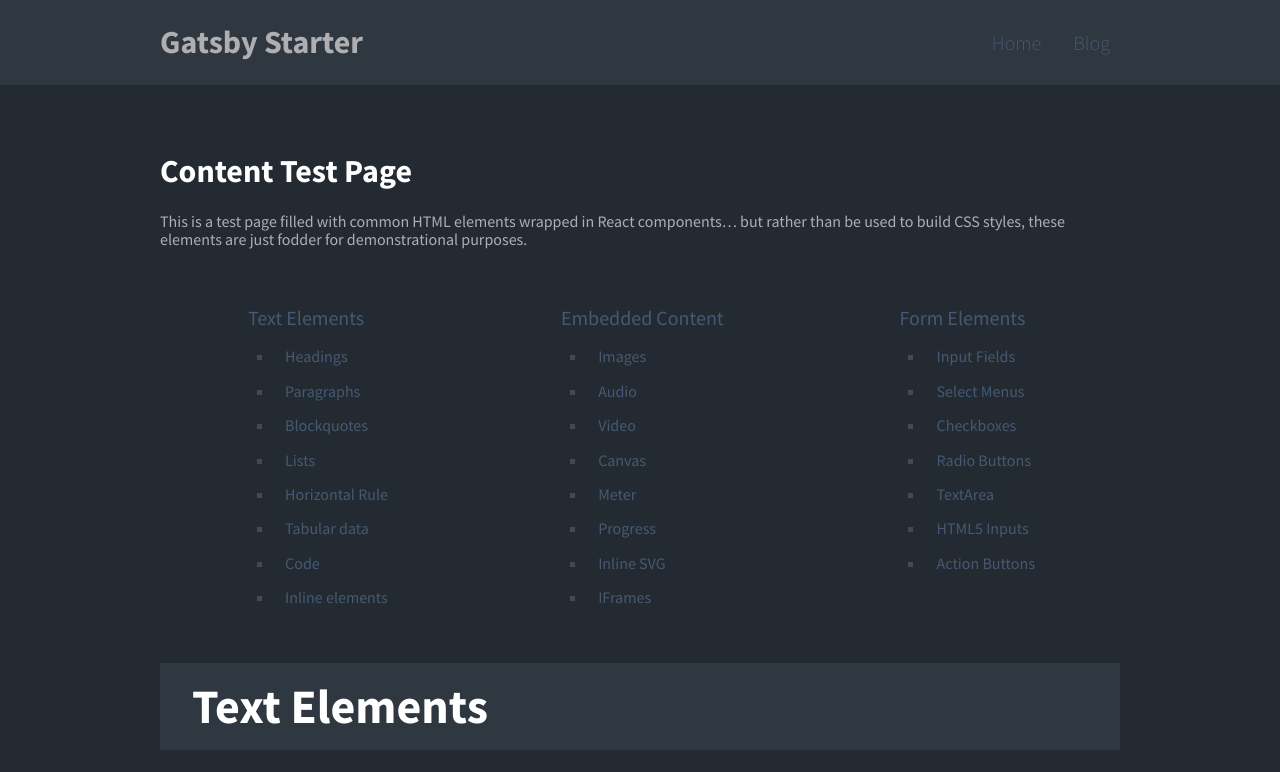
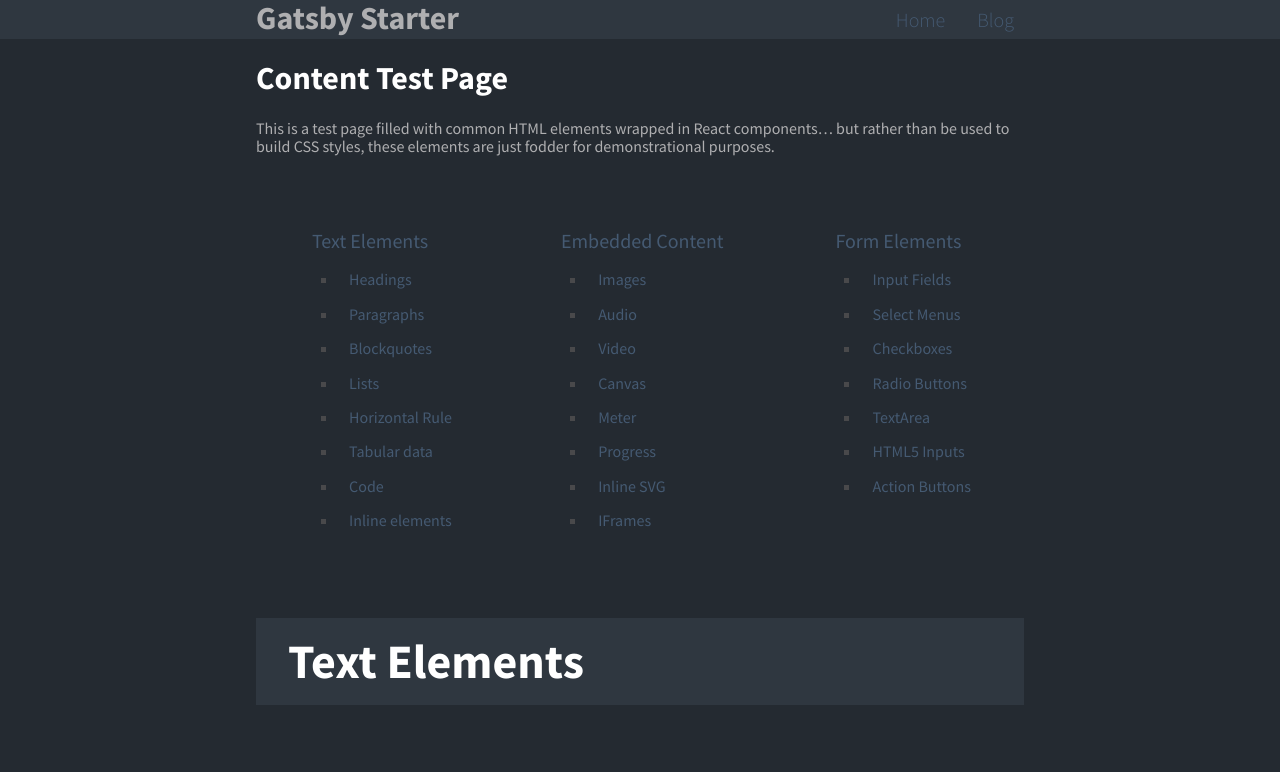
Before and after one commit to mikedpad/gatsby-starter, a Gatsby site: page / in a window 1280 px wide. Shown: the top 772 px of the page. Built offline with nearby package versions, Linux system fonts and the light colour scheme; Gatsby itself is replaced by a stand-in of ours.

Commit message:
Updated and refactored components

```diff
--- a/src/components/Layout/Layout.jsx
+++ b/src/components/Layout/Layout.jsx
@@ -1,26 +1,14 @@
 import React from 'react';
-import PropTypes from 'prop-types';
-import { Helmet } from 'react-helmet';
 import { useStaticQuery, graphql } from 'gatsby';
-import styled, { createGlobalStyle } from 'styled-components';
-import { fluidRange, lighten } from 'polished';
+import styled from 'styled-components';
+import { lighten } from 'polished';
 import Link from '../Link';
-import Navigation from './Navigation';
-import { sansSerif } from '../../styles/fonts';
-import { bg, fg } from '../../styles/colors';
-
-const GlobalCSS = createGlobalStyle`
-  :root {
-    background-color: ${bg};
-    color: ${fg};
-    font-family: ${sansSerif};
-    text-rendering: optimizeLegibility;
-  }
-`;
+import { bg, fg, links } from '../../styles/colors';
+import { minWidth, maxWidth } from '../../styles/mq';
+import SEO from '../SEO';
 
 const Header = styled.header`
   background-color: ${lighten(0.05, bg)};
-  margin-bottom: 1.45rem;
 `;
 
 const Main = styled.main`
@@ -28,30 +16,27 @@ const Main = styled.main`
   padding: 0;
 `;
 
-const Wrapper = styled.div`
-  margin: 0 auto;
-  padding: 1.5rem 1.25rem;
+const Container = styled.div`
+  display: flex;
+  flex-flow: ${props => props.orientation} nowrap;
+  justify-content: space-between;
+  margin: 0;
 
-  ${fluidRange(
-    {
-      prop: `max-width`,
-      fromSize: `600px`,
-      toSize: `960px`,
-    },
-    `640px`,
-    `1200px`,
-  )}
-`;
+  @media (${minWidth.mobileLarge}) {
+    margin: 0 auto;
+    ${maxWidth.mobileLarge};
+  }
 
-const FlexWrap = styled.div`
-  align-items: center;
-  display: flex;
-  flex-flow: row nowrap;
-  justify-content: space-between;
+  @media (${minWidth.tablet}) {
+    margin: 0 auto;
+    ${maxWidth.tablet};
+  }
 `;
 
 const Title = styled.h1`
+  display: block;
   margin: 0;
+  white-space: nowrap;
 `;
 
 const TitleLink = styled(Link)`
@@ -64,10 +49,41 @@ const TitleLink = styled(Link)`
   }
 `;
 
-const Layout = ({ title, children }) => {
+const UnorderedList = styled.ul`
+  list-style-type: none;
+  margin: 0;
+  padding: 0;
+`;
+
+const ListItem = styled.li`
+  display: inline-block;
+  margin-left: 0.75rem;
+
+  &:first-child {
+    margin-left: 0;
+  }
+`;
+
+const NavLink = styled(Link)`
+  background-color: inherit;
+  color: ${links.normal};
+  display: inline-block;
+  font-size: 1.25rem;
+  font-weight: 300;
+  padding: 8px 10px;
+  text-decoration: none;
+  transition: all 0.2s ease-out;
+
+  &:hover {
+    background-color: #ffffff33;
+    color: #fff;
+  }
+`;
+
+export default ({ children }) => {
   const {
     site: {
-      siteMetadata: { title: siteTitle },
+      siteMetadata: { title },
     },
   } = useStaticQuery(graphql`
     query SiteTitleQuery {
@@ -81,35 +97,27 @@ const Layout = ({ title, children }) => {
 
   return (
     <>
-      <GlobalCSS />
-      <Helmet>
-        <title>{`${siteTitle}${title || ``}`}</title>
-      </Helmet>
+      <SEO />
       <Header>
-        <Wrapper>
-          <FlexWrap>
-            <Title>
-              <TitleLink to="/">{siteTitle}</TitleLink>
-            </Title>
-            <nav>
-              <Navigation />
-            </nav>
-          </FlexWrap>
-        </Wrapper>
+        <Container orientation="row">
+          <Title>
+            <TitleLink to="/">{title}</TitleLink>
+          </Title>
+          <nav>
+            <UnorderedList>
+              <ListItem>
+                <NavLink to="/">Home</NavLink>
+              </ListItem>
+              <ListItem>
+                <NavLink to="/blog">Blog</NavLink>
+              </ListItem>
+            </UnorderedList>
+          </nav>
+        </Container>
       </Header>
       <Main>
-        <Wrapper>{children}</Wrapper>
+        <Container orientation="column">{children}</Container>
       </Main>
     </>
   );
 };
-
-export default Layout;
-
-Layout.propTypes = {
-  title: PropTypes.string,
-};
-
-Layout.defaultProps = {
-  title: null,
-};
--- a/src/components/Layout/Navigation.jsx
+++ /dev/null
@@ -1,49 +0,0 @@
-import React from 'react';
-import styled from 'styled-components';
-import Link from '../Link';
-import { links } from '../../styles/colors';
-
-const UnorderedList = styled.ul`
-  list-style-type: none;
-  margin: 0;
-  padding: 0;
-`;
-
-const ListItem = styled.li`
-  display: inline-block;
-  margin-left: 0.75rem;
-
-  &:first-child {
-    margin-left: 0;
-  }
-`;
-
-const NavLink = styled(Link)`
-  background-color: inherit;
-  color: ${links.normal};
-  font-size: 1.25rem;
-  font-weight: 300;
-  padding: 8px 10px;
-  text-decoration: none;
-  transition: all 0.2s ease-out;
-
-  &:hover {
-    background-color: #ffffff33;
-    color: #fff;
-  }
-`;
-
-const Navigation = () => {
-  return (
-    <UnorderedList>
-      <ListItem>
-        <NavLink to="/">Home</NavLink>
-      </ListItem>
-      <ListItem>
-        <NavLink to="/blog">Blog</NavLink>
-      </ListItem>
-    </UnorderedList>
-  );
-};
-
-export default Navigation;
--- a/src/components/Link/index.js
+++ /dev/null
@@ -1 +0,0 @@
-export { default } from './Link';
--- a/src/components/TestElements/TableOfContents.jsx
+++ b/src/components/TestElements/TableOfContents.jsx
@@ -2,6 +2,7 @@ import React from 'react';
 import styled from 'styled-components';
 import { darken, lighten } from 'polished';
 import { links, fg, bg } from '../../styles/colors';
+import { minWidth, maxWidth } from '../../styles/mq';
 import toc from './toc.json';
 
 const Nav = styled.nav`
@@ -15,7 +16,7 @@ const UnorderedList = styled.ul`
   padding: 0;
   text-align: center;
 
-  @media only screen and (min-width: 560px) {
+  @media (${minWidth.mobileLarge}) {
     display: ${props => (props.child ? `block` : `flex`)};
     list-style-type: ${props => (props.child ? `square` : `none`)};
     margin: 0;
--- a/src/components/TestElements/TestElements.jsx
+++ b/src/components/TestElements/TestElements.jsx
@@ -1,10 +1,10 @@
 import React from 'react';
 import styled from 'styled-components';
+import Link from '../Link';
 import TableOfContents from './TableOfContents';
 import Text from './Elements/Text';
 import Embedded from './Elements/Embedded';
 import Form from './Elements/Form';
-import Link from '../Link';
 
 const PageHeadline = styled.h1`
   color: #fff;
```
Also changed, not shown: src/components/Blog/PostPreview.jsx (deleted, +0 -41 lines), src/components/PostPreview.jsx (added, +22 -0 lines), src/pages/blog.js (+20 -7 lines), src/components/Link.jsx (renamed from src/components/Link/Link.jsx).
